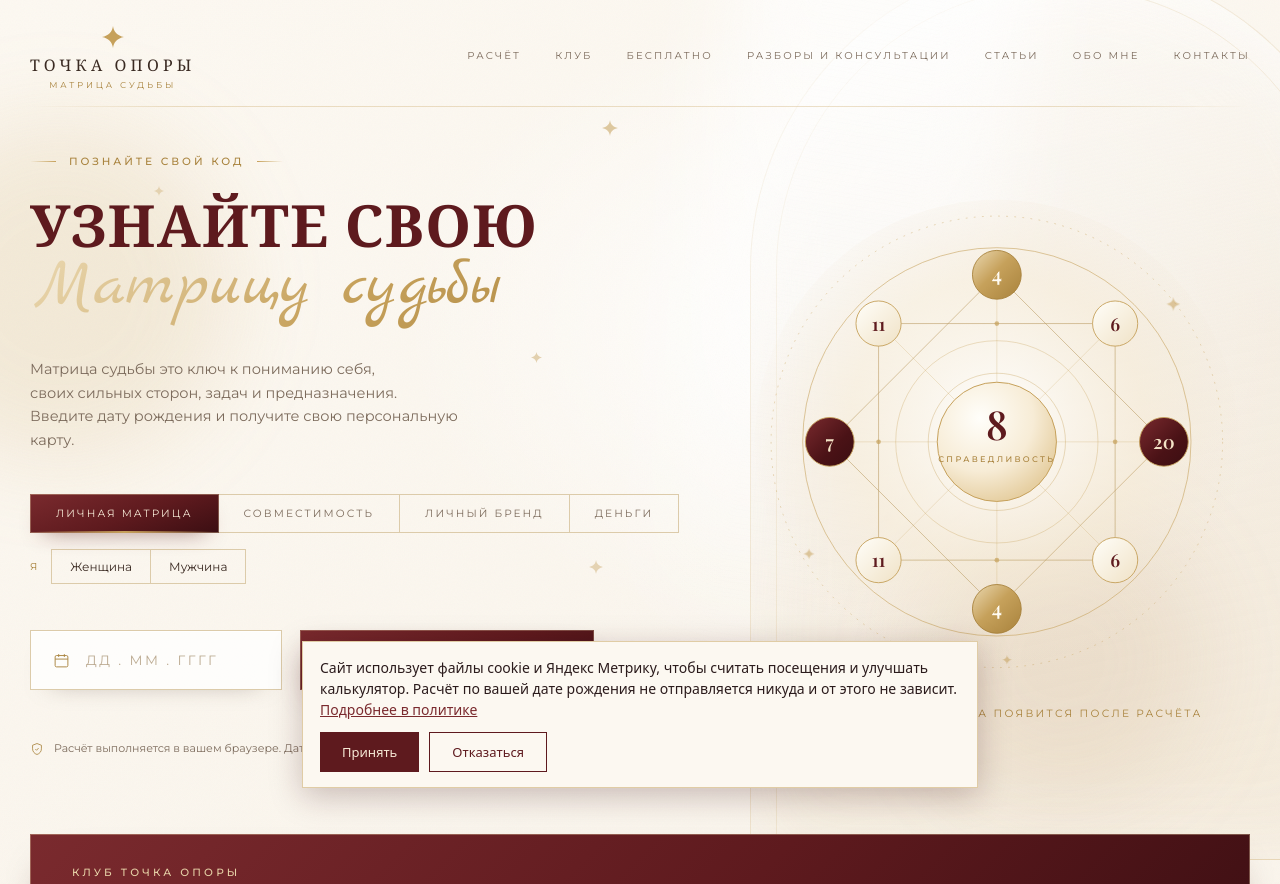
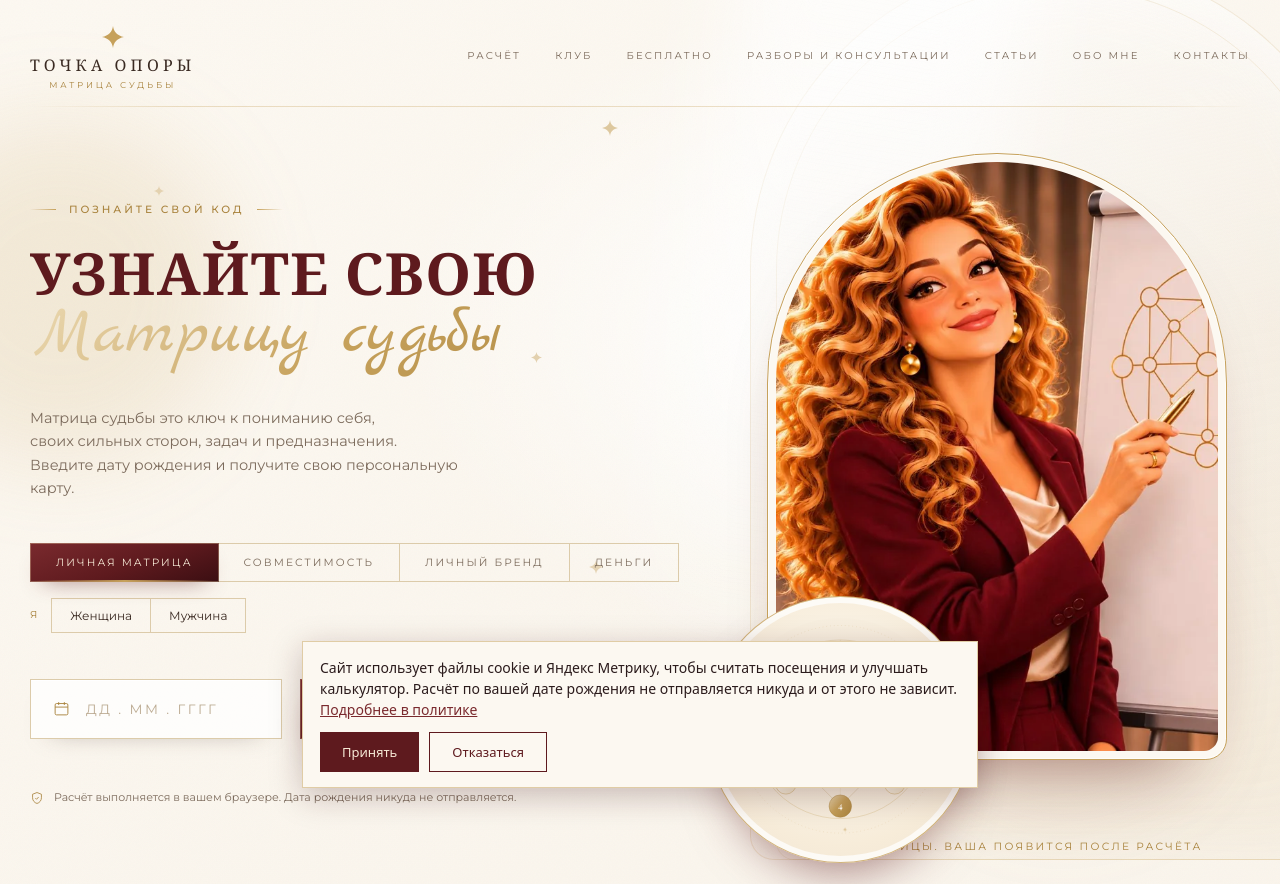
Before and after one commit to axis-axi/matrica, a plain HTML site: page index.html in a window 1280 px wide. Shown: the top 884 px of the page. Drawn offline with nearby package versions, Linux system fonts and the light colour scheme.

Commit message:
Главный экран: аватар Надежды и схема матрицы вместе
Co-Authored-By: Claude Sonnet 5.5 <noreply@anthropic.com>

```diff
--- a/index.html
+++ b/index.html
@@ -2,6 +2,7 @@
 <html lang="ru">
 <head>
 <meta charset="utf-8">
+<link rel="preload" as="image" href="/nadya-avatar-640.webp" type="image/webp">
 <meta name="viewport" content="width=device-width, initial-scale=1">
 <title>Матрица судьбы: бесплатный расчёт по дате рождения</title>
 <meta name="description" content="Рассчитайте свою матрицу судьбы по дате рождения: диаграмма, предназначения, карта здоровья и энергии года. Бесплатно, расчёт идёт прямо в браузере.">
@@ -993,6 +994,17 @@ html,body{margin:0;padding:0;background:#F7F1E8;}
 @media (max-width:640px){ .matrix-app .mx-block{margin-top:54px;} }
 
 
+/* ==== главный экран: аватар и схема матрицы вместе ==== */
+.matrix-app .mx-duo-stage{position:relative;max-width:460px;margin:0 auto 78px;}
+.matrix-app .mx-avatar{margin:0;padding:8px;background:var(--mx-card);border:1px solid var(--mx-gold);border-radius:240px 240px 22px 22px;box-shadow:0 44px 70px -44px rgba(94,26,30,.55), inset 0 0 0 1px rgba(255,255,255,.7);}
+.matrix-app .mx-avatar img{display:block;width:100%;height:auto;border-radius:232px 232px 15px 15px;}
+.matrix-app .mx-medal{position:absolute;left:-13%;bottom:-17%;width:58%;aspect-ratio:1/1;border-radius:50%;padding:3.5%;background:radial-gradient(circle at 50% 44%,#fffdf8 0%,#f7ecd9 66%,#efe3d2 100%);border:1px solid rgba(198,161,91,.75);box-shadow:0 28px 50px -24px rgba(94,26,30,.6), inset 0 0 0 6px rgba(255,255,255,.75);}
+.matrix-app .mx-medal svg{max-width:none;}
+.matrix-app .mx-hero-duo .mx-demo-cap{text-align:center;}
+@media (max-width:900px){
+  .matrix-app .mx-duo-stage{max-width:380px;margin-bottom:70px;}
+  .matrix-app .mx-medal{left:-5%;bottom:-15%;width:54%;}
+}
 /* ==== выбор пола: показываем человеку только его трактовки ==== */
 .matrix-app .mx-gen{display:inline-flex;align-items:center;gap:0;margin-top:16px;font-size:12px;color:var(--mx-ink);}
 .matrix-app .mx-gen span{margin-right:12px;letter-spacing:.2em;text-transform:uppercase;font-size:10px;color:var(--mx-gold-dp);}
@@ -1160,8 +1172,16 @@ html,body{margin:0;padding:0;background:#F7F1E8;}
         </div>
       </div>
 
-      <div class="mx-hero-art">
-        <svg viewBox="0 0 560 560" role="img" aria-label="Схема матрицы судьбы" style="width:100%;max-width:540px;display:block;margin:0 auto;">
+      <div class="mx-hero-art mx-hero-duo">
+        <div class="mx-duo-stage">
+          <figure class="mx-avatar">
+            <picture>
+              <source type="image/webp" srcset="/nadya-avatar-640.webp 640w, /nadya-avatar.webp 960w" sizes="(max-width: 900px) 86vw, 460px">
+              <img src="/nadya-avatar.jpg" width="960" height="1280" alt="Надежда Кухтина у доски со схемой матрицы судьбы" decoding="async" fetchpriority="high">
+            </picture>
+          </figure>
+          <div class="mx-medal">
+        <svg viewBox="0 0 560 560" role="img" aria-label="Схема матрицы судьбы" style="width:100%;height:100%;display:block;">
           <defs>
             <radialGradient id="mxHalo" cx="50%" cy="46%" r="52%">
               <stop offset="0%"   stop-color="#FFFFFF" stop-opacity=".95"/>
@@ -1230,6 +1250,8 @@ html,body{margin:0;padding:0;background:#F7F1E8;}
             <path transform="translate(286,516) scale(.44)" d="M12 0c.7 6.4 4.9 10.6 12 12-7.1 1.4-11.3 5.6-12 12-.7-6.4-4.9-10.6-12-12C7.1 10.6 11.3 6.4 12 0z"/>
           </g>
         </svg>
+          </div>
+        </div>
         <div class="mx-demo-cap">Пример матрицы. Ваша появится после расчёта</div>
       </div>
     </section>
```
Also changed, not shown: nadya-avatar-640.webp (added), nadya-avatar.jpg (added), nadya-avatar.webp (added).
